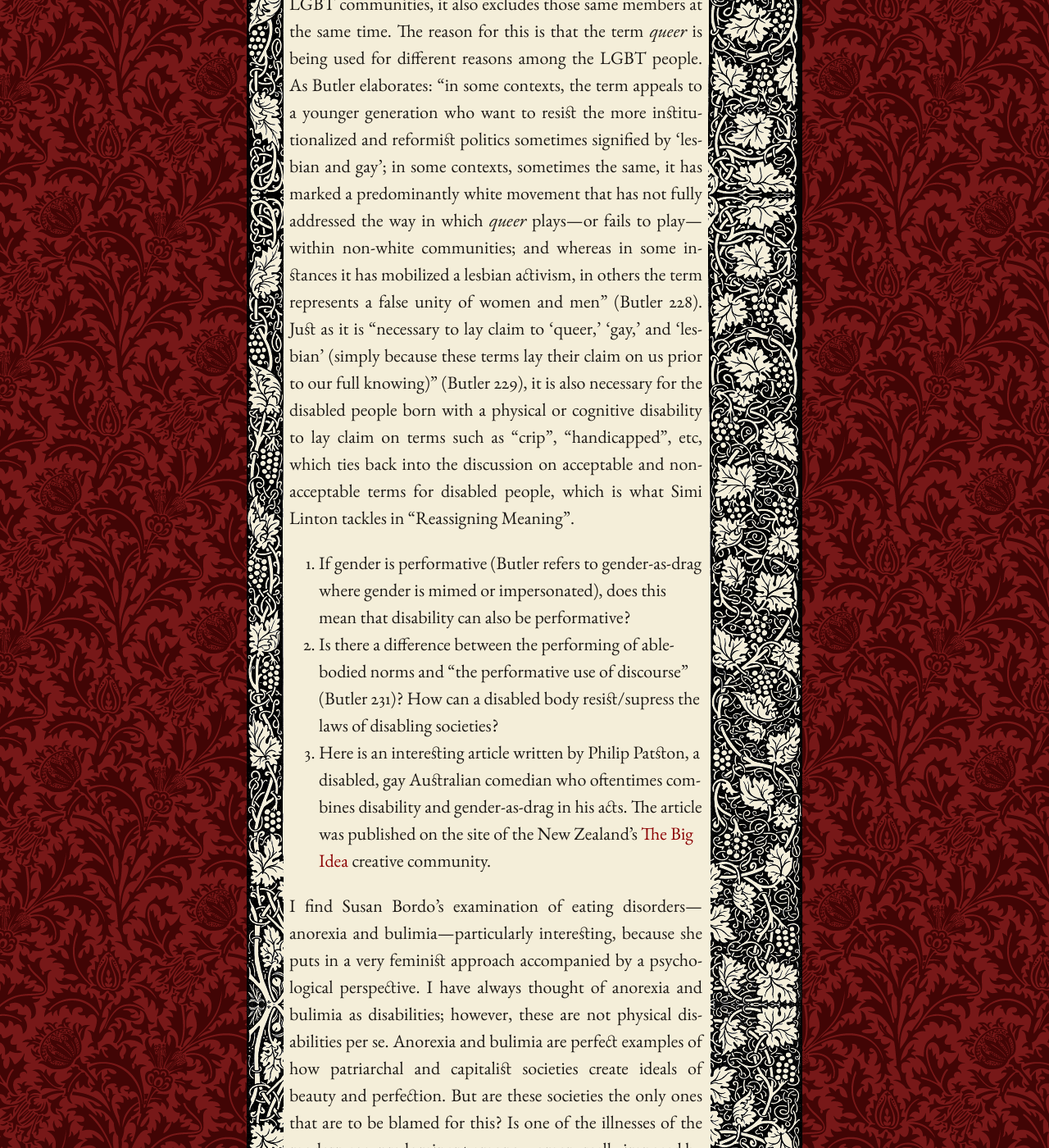
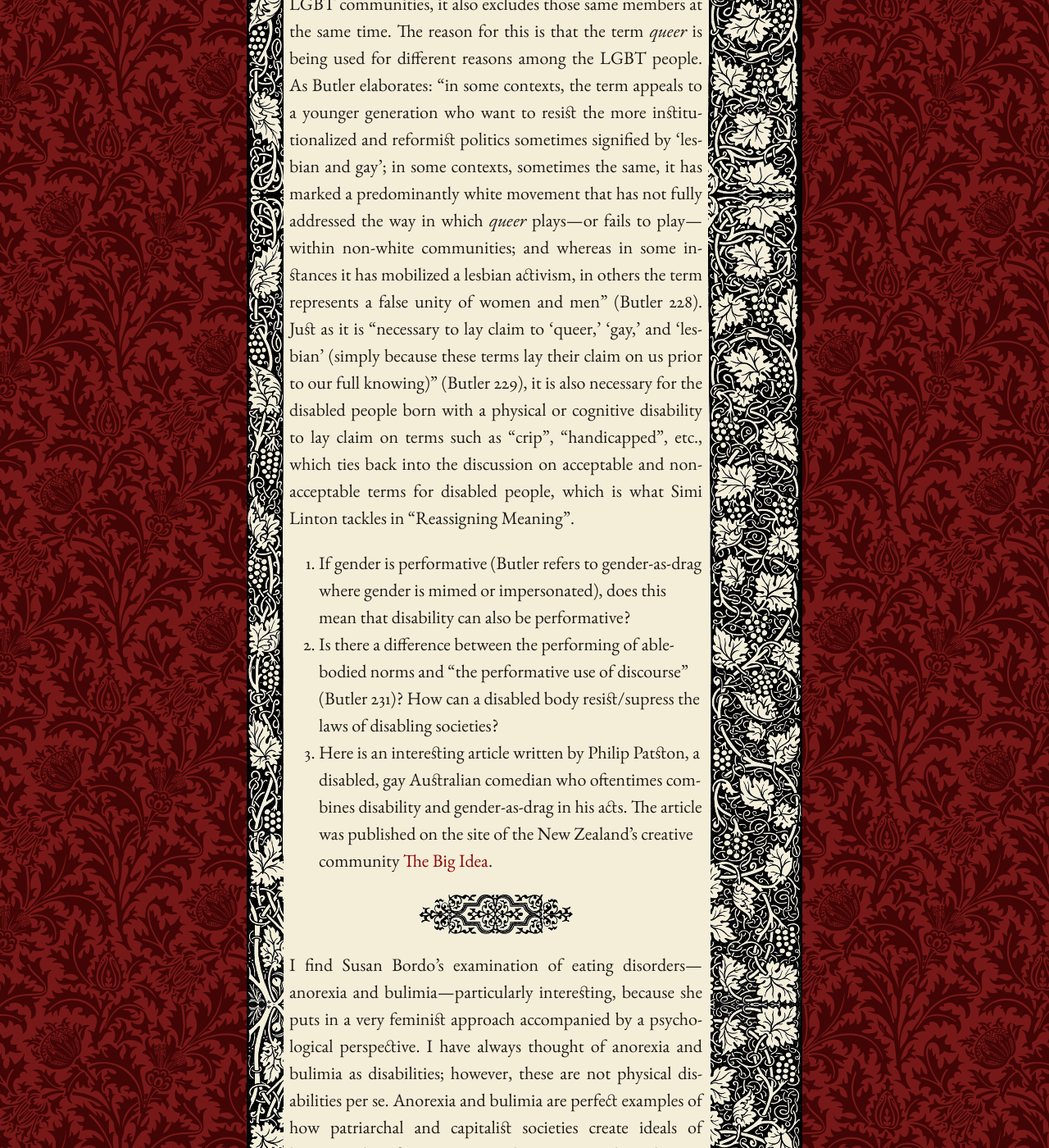
Before and after one commit to mpasovic/majapasovic.org, a Jekyll site: the page built from _posts/2012-06-25-disability-and-bodies.md, in a window 1280 px wide and 1400 px high, scrolled down 5684 px. Shown: the whole window at 82% size. Built offline with Jekyll 4.4.1, drawn with Linux system fonts in a browser that asks for light colours; nearby versions of some CDN libraries.

```diff
--- a/_posts/2012-06-25-disability-and-bodies.md
+++ b/_posts/2012-06-25-disability-and-bodies.md
@@ -136,7 +136,7 @@ as it is “necessary to lay claim to ‘queer,’ ‘gay,’ and ‘lesbian’
 (simply because these terms lay their claim on us prior to our full
 knowing)” (Butler 229), it is also necessary for the disabled people
 born with a physical or cognitive disability to lay claim on terms such
-as “crip”, “handicapped”, etc, which ties back into the discussion on
+as “crip”, “handicapped”, etc., which ties back into the discussion on
 acceptable and non-acceptable terms for disabled people, which is what
 Simi Linton tackles in “Reassigning Meaning”.
 
@@ -149,10 +149,10 @@ Simi Linton tackles in “Reassigning Meaning”.
 3.  Here is an interesting article written by Philip Patston, a
     disabled, gay Australian comedian who oftentimes combines disability
     and gender-as-drag in his acts. The article was published on the
-    site of the New Zealand’s [The Big
-    Idea](http://www.thebigidea.co.nz/news/blogs/the-creative-collide/56711-when-drag-and-disability-collide-revisited)
-    creative community.
+    site of the New Zealand’s creative community [The Big
+    Idea](http://www.thebigidea.co.nz/news/blogs/the-creative-collide/56711-when-drag-and-disability-collide-revisited).
 
+*****
 I find Susan Bordo’s examination of eating disorders—anorexia and
 bulimia—particularly interesting, because she puts in a very feminist
 approach accompanied by a psychological perspective. I have always
```
